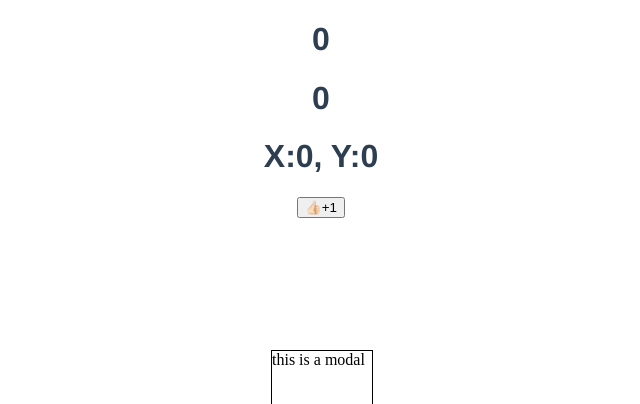
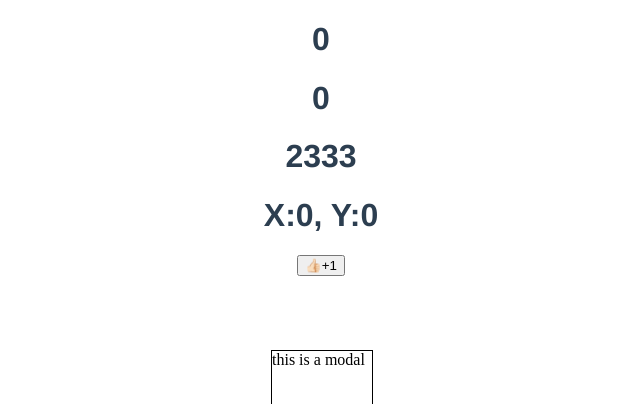
Before and after one commit to Aybuai/vue3_guide, a Vue app: page / in a window 1280 px wide. Shown: the top 404 px of the page, without its empty margins (319-959 px from the left). Built offline with nearby package versions, Linux system fonts and the light colour scheme; no server answers.

Commit message:
feat: suspense

```diff
--- a/src/App.vue
+++ b/src/App.vue
@@ -10,6 +10,14 @@
     <h2>{{ helloStr }}</h2>
     <h1 v-if="loading">loading...</h1>
     <img v-if="loaded" :src="result?.message" alt="" />
+    <Suspense>
+      <template #default>
+        <async-show />
+      </template>
+      <template #fallback>
+        <h1>Loading !...</h1>
+      </template>
+    </Suspense>
     <h1>X:{{ pageX }}, Y:{{ pageY }}</h1>
     <button @click="handleClick">👍🏻+1</button>
     <DiaLog />
@@ -21,6 +29,7 @@ import { ref, computed, reactive, toRefs, watch } from "vue";
 import useMousePosition from "./hooks/useMousePosition";
 import useURLLoader from "./hooks/useURLLoader";
 import DiaLog from "@/components/DiaLog.vue";
+import AsyncShow from "@/components/AsyncShow.vue";
 
 // const count = ref(0);
 
--- /dev/null
+++ b/src/components/AsyncShow.vue
@@ -0,0 +1,26 @@
+<template>
+  <div>
+    <h1>{{ result }}</h1>
+  </div>
+</template>
+
+<script lang="ts">
+import { defineComponent } from "vue";
+export default defineComponent({
+  setup() {
+    return new Promise((resolve) => {
+      setTimeout(() => {
+        return resolve({
+          result: 2333,
+        });
+      }, 3000);
+    })
+  }
+})
+</script>
+
+
+
+<style scoped>
+
+</style>
```
